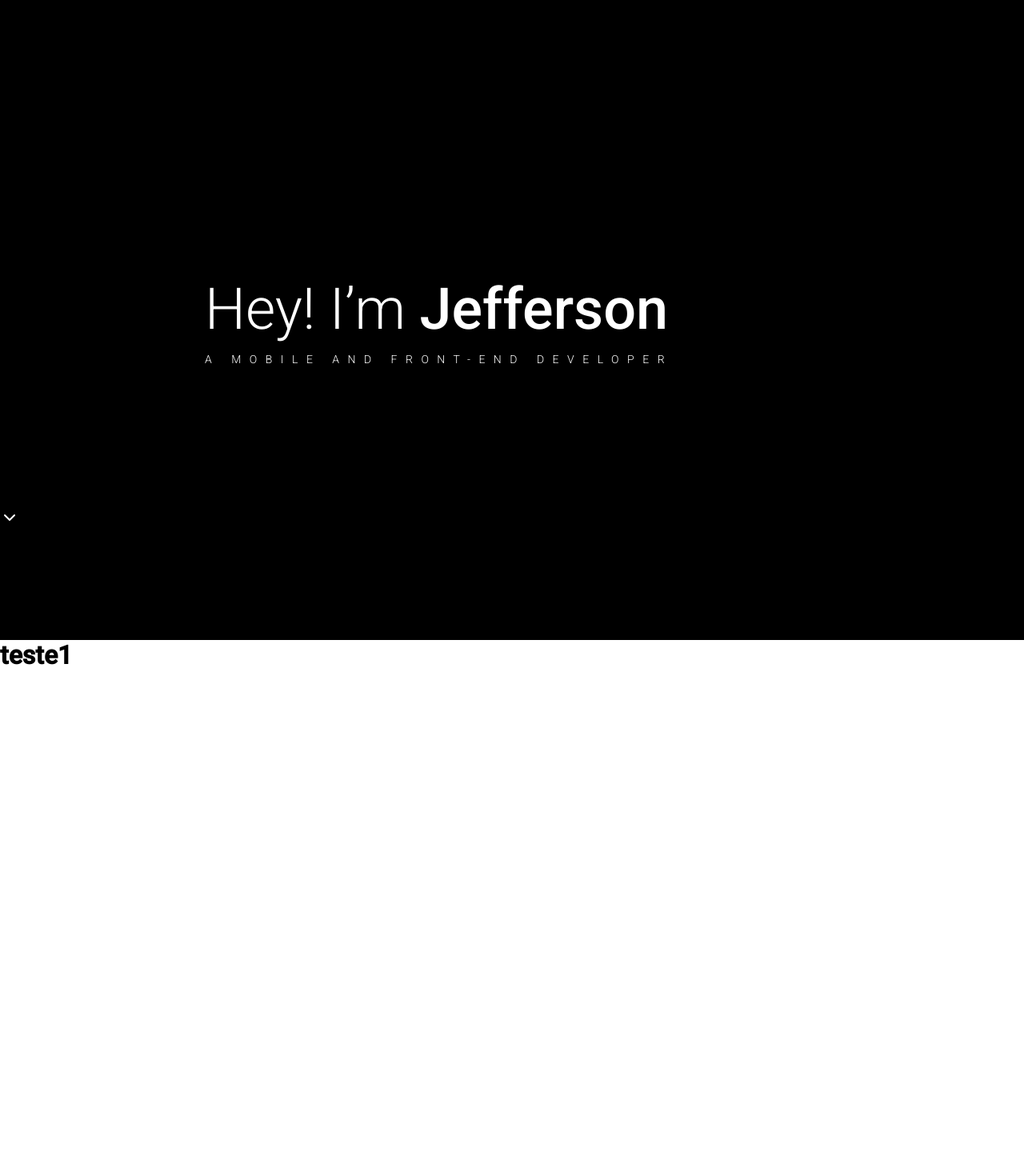
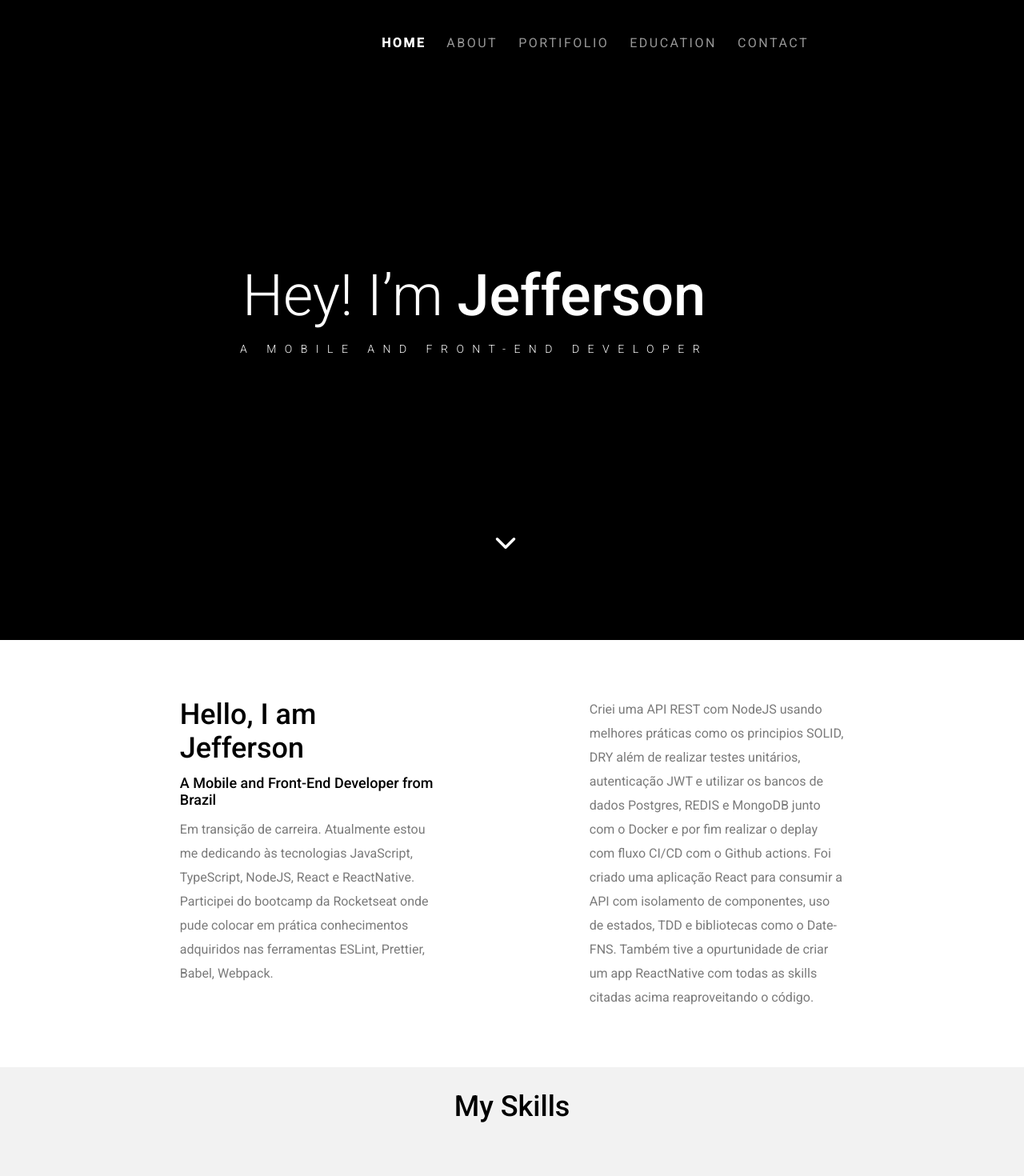
Before and after one commit to jeffersondossantosaguiar/resume-portifolio, a React (Create React App) app: page / in a window 1280 px wide. Shown: the top 1470 px of the page at 80% size. Before the commit the page ends 838 px from the top, so only its background shows below. Built offline with nearby package versions, Linux system fonts and the light colour scheme.

Commit message:
About e skills

```diff
--- a/src/components/About/index.tsx
+++ b/src/components/About/index.tsx
@@ -1,37 +1,41 @@
 import React from 'react'
+import { Container } from './styles'
 
 const About: React.FC = () => (
   <>
-    <div id="about">
-      <h1>About</h1>
-      <h1>About</h1>
-      <h1>About</h1>
-      <h1>About</h1>
-      <h1>About</h1>
-      <h1>About</h1>
-      <h1>About</h1>
-      <h1>About</h1>
-      <h1>About</h1>
-      <h1>About</h1>
-      <h1>About</h1>
-      <h1>About</h1>
-      <h1>About</h1>
-      <h1>About</h1>
-      <h1>About</h1>
-      <h1>About</h1>
-      <h1>About</h1>
-      <h1>About</h1>
-      <h1>About</h1>
-      <h1>About</h1>
-      <h1>About</h1>
-      <h1>About</h1>
-      <h1>About</h1>
-      <h1>About</h1>
-      <h1>About</h1>
-      <h1>About</h1>
-      <h1>About</h1>
-      <h1>About</h1>
-    </div>
+    <Container>
+      <section id="about">
+        <div className="row">
+          <div className="columns">
+            <h2>Hello, I am Jefferson </h2>
+            <h3>A Mobile and Front-End Developer from Brazil</h3>
+            <p>
+              Em transição de carreira. Atualmente estou me dedicando às
+              tecnologias JavaScript, TypeScript, NodeJS, React e ReactNative.
+              Participei do bootcamp da Rocketseat onde pude colocar em prática
+              conhecimentos adquiridos nas ferramentas ESLint, Prettier, Babel,
+              Webpack.
+            </p>
+          </div>
+          <div className="columns">
+            <p>
+              Criei uma API REST com NodeJS usando melhores práticas como os
+              principios SOLID, DRY além de realizar testes unitários,
+              autenticação JWT e utilizar os bancos de dados Postgres, REDIS e
+              MongoDB junto com o Docker e por fim realizar o deplay com fluxo
+              CI/CD com o Github actions. Foi criado uma aplicação React para
+              consumir a API com isolamento de componentes, uso de estados, TDD
+              e bibliotecas como o Date-FNS. Também tive a opurtunidade de criar
+              um app ReactNative com todas as skills citadas acima
+              reaproveitando o código.
+            </p>
+          </div>
+        </div>
+        <div className="skills">
+          <h2>My Skills</h2>
+        </div>
+      </section>
+    </Container>
   </>
 )
 
--- /dev/null
+++ b/src/components/About/styles.tsx
@@ -0,0 +1,46 @@
+import styled from 'styled-components'
+
+export const Container = styled.div`
+  background: #fff;
+  padding-top: 72px;
+  padding-bottom: 66px;
+  overflow: hidden;
+
+  .row {
+    display: grid;
+    grid-template-columns: 1fr 1fr;
+    grid-template-rows: auto;
+    width: 96%;
+    max-width: 80%;
+    margin: 0 auto;
+    justify-items: center;
+    padding-bottom: 72px;
+  }
+  .columns {
+    width: 70%;
+    padding: 0 20px;
+    min-height: 1px;
+  }
+  .skills {
+    padding-top: 28px;
+    text-align: center;
+    background: #f2f2f2;
+    height: 440px;
+  }
+
+  h2 {
+    font-size: 36px;
+    font-weight: 500;
+    margin-bottom: 12px;
+  }
+  h3 {
+    font-size: 18px;
+    font-weight: 500;
+    margin-bottom: 12px;
+  }
+  p {
+    font-size: 16px;
+    line-height: 30px;
+    color: #7a7a7a;
+  }
+`
--- /dev/null
+++ b/src/components/Header/index.tsx
@@ -0,0 +1,63 @@
+import React from 'react'
+import { FiChevronDown } from 'react-icons/fi'
+import { Container } from './styles'
+
+const Header: React.FC = () => (
+  <Container>
+    <header id="home">
+      <nav id="nav-wrap">
+        <a className="mobile-btn" href="#nav-wrap" title="Show navigation">
+          Show navigation
+        </a>
+        <a className="mobile-btn" href="#home" title="Hide navigation">
+          Hide navigation
+        </a>
+
+        <ul id="nav" className="nav">
+          <li className="current">
+            <a className="smoothscroll" href="#home">
+              Home
+            </a>
+          </li>
+          <li>
+            <a className="smoothscroll" href="#about">
+              About
+            </a>
+          </li>
+          <li>
+            <a className="smoothscroll" href="#portifolio">
+              Portifolio
+            </a>
+          </li>
+          <li>
+            <a className="smoothscroll" href="#Education">
+              Education
+            </a>
+          </li>
+          <li>
+            <a className="smoothscroll" href="#contact">
+              Contact
+            </a>
+          </li>
+        </ul>
+      </nav>
+
+      <div className="row banner">
+        <div className="banner-text">
+          <h1>
+            Hey! I’m <strong>Jefferson</strong>
+          </h1>
+          <h3>A MOBILE AND FRONT-END DEVELOPER</h3>
+        </div>
+      </div>
+
+      <p className="scrolldown">
+        <a className="smoothscroll" href="#about">
+          <FiChevronDown />
+        </a>
+      </p>
+    </header>
+  </Container>
+)
+
+export default Header
--- /dev/null
+++ b/src/components/Header/styles.ts
@@ -0,0 +1,129 @@
+import styled from 'styled-components'
+
+export const Container = styled.div`
+  header {
+    position: relative;
+    height: 100vh;
+    min-height: 500px;
+    width: 100%;
+    background: #000;
+    background-size: cover;
+    text-align: left;
+    overflow: hidden;
+  }
+
+  header:before {
+    content: '';
+    display: inline-block;
+    vertical-align: middle;
+    height: 100%;
+  }
+
+  header .banner {
+    display: inline-block;
+    vertical-align: middle;
+    margin: 0 auto;
+    width: 0 auto;
+    padding-bottom: 30px;
+    text-align: center;
+  }
+
+  header .banner-text {
+    width: 100%;
+    margin-left: 200px;
+  }
+
+  header .banner-text h1 {
+    font-size: 72px;
+    font-weight: 300;
+    color: #fff;
+    margin: 0 auto 16px auto;
+    strong {
+      font-weight: 500;
+    }
+  }
+  header .banner-text h3 {
+    color: #fff;
+    margin-top: 12px;
+    font-size: 14px;
+    font-weight: 300;
+    letter-spacing: 0.75em;
+  }
+  header .banner-text h3 span,
+  header .banner-text h3 a {
+    color: #fff;
+  }
+  header .banner-text hr {
+    width: 60%;
+    margin: 18px auto 24px auto;
+    border-color: #2f2d2e;
+    border-color: rgba(150, 150, 150, 0.1);
+  }
+
+  header .scrolldown a {
+    position: absolute;
+    bottom: 100px;
+    left: 50%;
+    margin-left: -29px;
+    color: #fff;
+    display: block;
+    height: 42px;
+    width: 42px;
+    font-size: 42px;
+    line-height: 42px;
+    color: #fff;
+    border-radius: 100%;
+  }
+  header .scrolldown a:hover {
+    color: #11abb0;
+  }
+
+  #nav-wrap {
+    font-size: 16px;
+    width: 100%;
+    text-transform: uppercase;
+    letter-spacing: 2.5px;
+    z-index: 100;
+    position: fixed;
+    left: 0;
+    top: 30px;
+  }
+  .opaque {
+    background-color: #333;
+  }
+
+  /* hide toggle button */
+  #nav-wrap > a.mobile-btn {
+    display: none;
+  }
+
+  ul#nav {
+    min-height: 48px;
+    width: auto;
+    text-align: right;
+    margin-right: 20%;
+  }
+  ul#nav li {
+    position: relative;
+    list-style: none;
+    height: 48px;
+    display: inline-block;
+  }
+
+  ul#nav li a {
+    display: inline-block;
+    padding: 8px 13px;
+    line-height: 32px;
+    text-decoration: none;
+    text-align: left;
+    color: #979797;
+  }
+
+  ul#nav li a:active {
+    background-color: transparent;
+  }
+  ul#nav li.current a {
+    color: #fff;
+    font-weight: bold;
+  }
+`
--- a/src/pages/LandingPage/index.tsx
+++ b/src/pages/LandingPage/index.tsx
@@ -1,23 +1,13 @@
 import React from 'react'
-import { FiChevronDown } from 'react-icons/fi'
 
-import { Container, Home, About } from './styles'
+import Header from '../../components/Header'
+import About from '../../components/About'
 
 const LandingPage: React.FC = () => (
-  <Container>
-    <Home>
-      <h1>
-        Hey! I’m <strong>Jefferson</strong>
-      </h1>
-      <h2>A MOBILE AND FRONT-END DEVELOPER</h2>
-      <a href="/">
-        <FiChevronDown />
-      </a>
-    </Home>
-    <About>
-      <h1>teste1</h1>
-    </About>
-  </Container>
+  <>
+    <Header />
+    <About />
+  </>
 )
 
 export default LandingPage
--- a/src/pages/LandingPage/styles.ts
+++ /dev/null
@@ -1,44 +0,0 @@
-import styled from 'styled-components'
-
-export const Container = styled.div``
-
-export const Home = styled.div`
-  display: flex;
-  flex-direction: column;
-  justify-content: center;
-  background-color: #000;
-  color: #fff;
-  height: 100vh;
-  min-height: 100vh;
-
-  h1 {
-    font-size: 72px;
-    font-weight: 300;
-    margin-left: 20%;
-
-    strong {
-      font-weight: 500;
-    }
-  }
-
-  h2 {
-    margin-top: 12px;
-    font-size: 14px;
-    font-weight: 300;
-    margin-left: 20%;
-
-    letter-spacing: 0.75em;
-  }
-
-  a {
-    position: absolute;
-    padding-top: 500px;
-    text-align: center;
-    color: #fff;
-    font-size: 24px;
-    text-decoration: none;
-    transition: background-color 0.2s;
-  }
-`
-
-export const About = styled.div``
--- a/tsconfig.json
+++ b/tsconfig.json
@@ -18,7 +18,7 @@
     "resolveJsonModule": true,
     "isolatedModules": true,
     "noEmit": true,
-    "jsx": "react-jsx"
+    "jsx": "react",
   },
   "include": [
     "src"
```
Also changed, not shown: src/index.tsx (+5 -5 lines), 1 other file (tests, documents, lock files or other folders).
